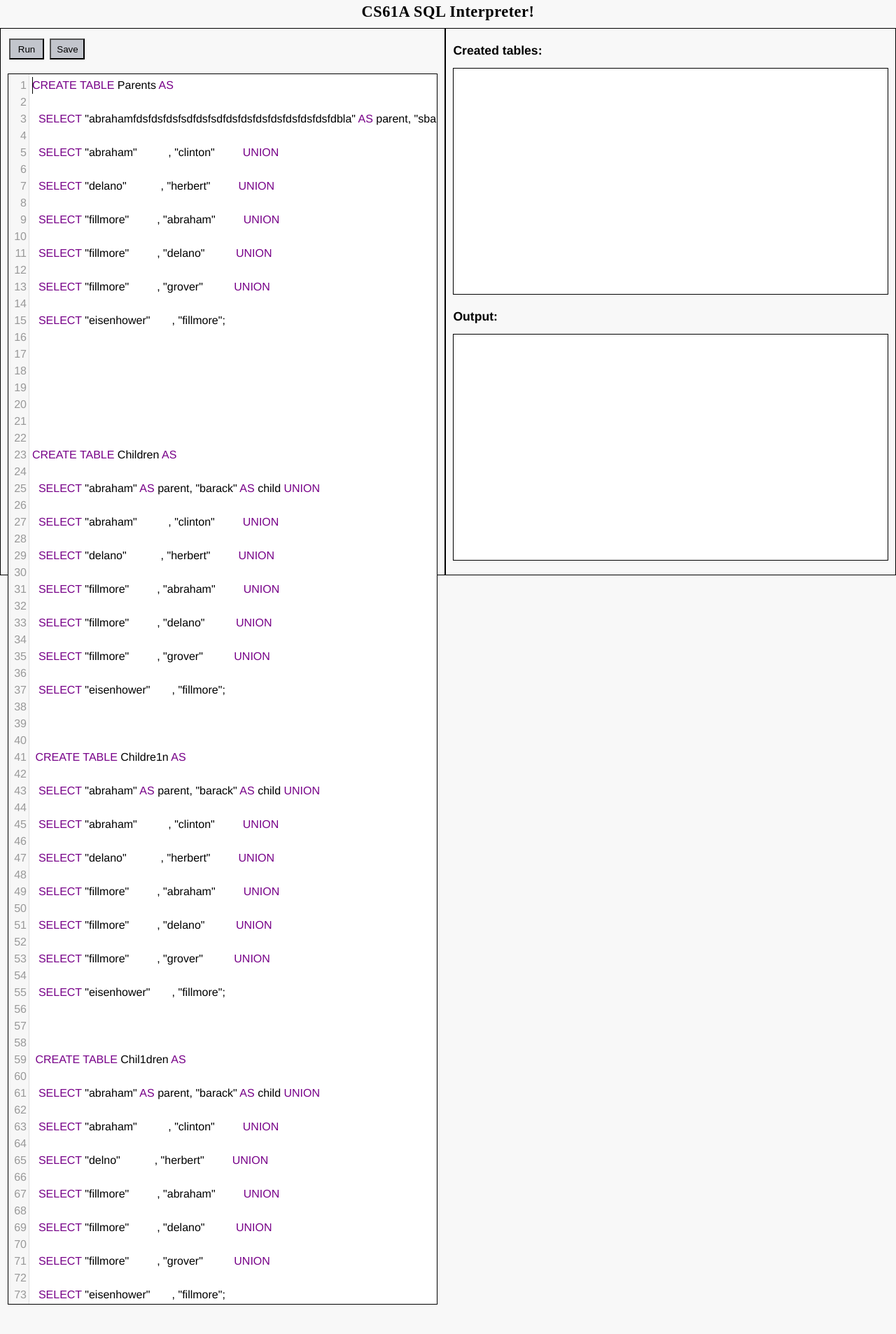
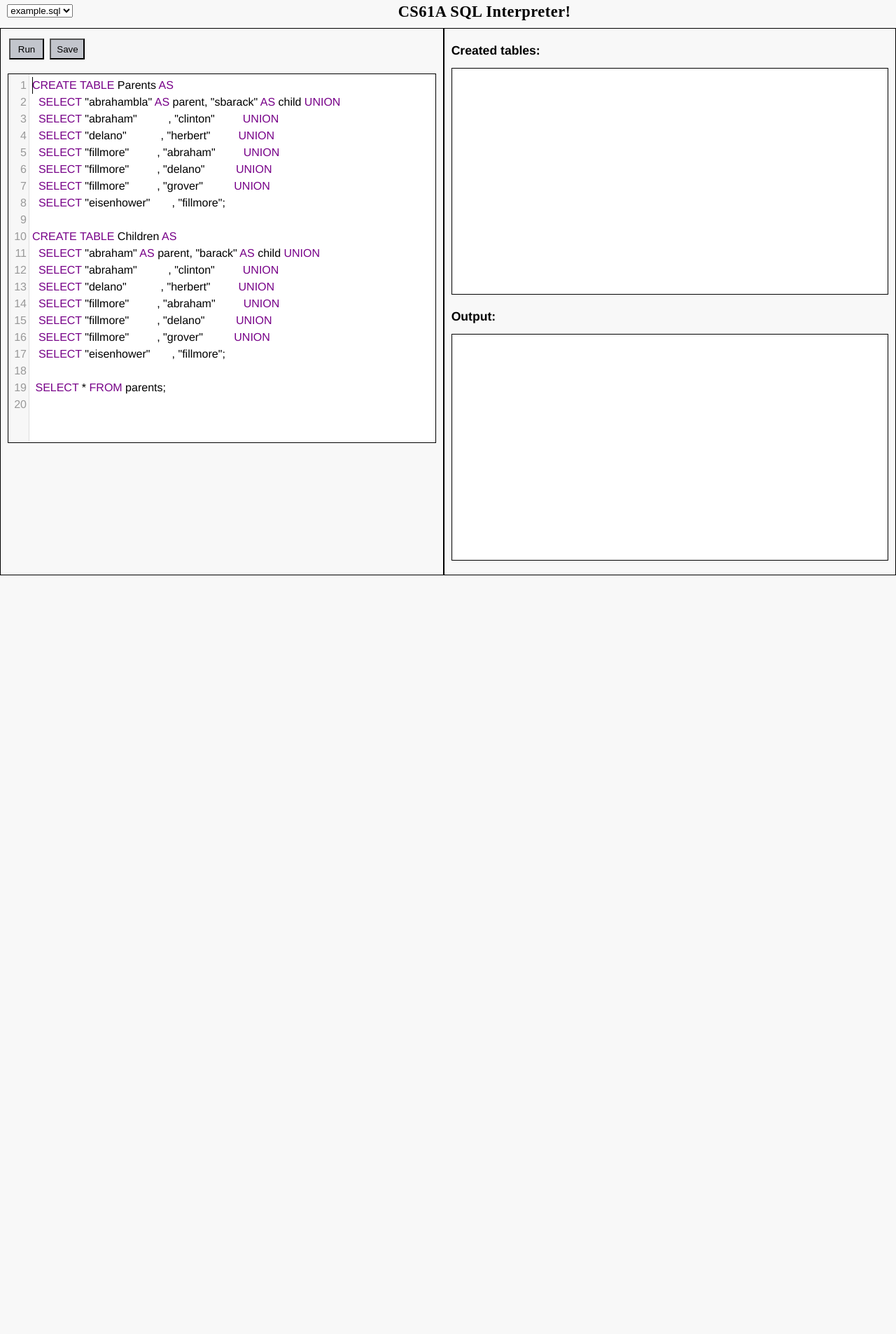
Before and after one commit to reinaw1012/SQL-Editor, a Flask app: page / in a window 1280 px wide. Shown: the top 1906 px of the page at 70% size. After the commit the page ends 822 px from the top, so only its background shows below. Run offline with Flask 2, Linux system fonts and the light colour scheme; some libraries are stand-ins or nearby versions; some web fonts are replaced.

Commit message:
fixed newlines bug

```diff
--- a/app/routes.py
+++ b/app/routes.py
@@ -2,43 +2,13 @@ from flask import render_template, flash, redirect, request, url_for
 from app import app
 from app.forms import CodeForm
 import sqlite3 as sql
+import os
 
-# def displayTable(query, conn):
-#     """ Returns a list of lists, where every nested list represents a row in the displayed table
-#     Arguments:
-#         query {str} -- a "create table" string query
-#     Returns:
-#         list -- represents the table created from the query
-#     """
-#     querylst = query.split()
-#     title = querylst[2]
-#     if querylst[3][0] == '(': #standard create table statement
-#         if querylst[3] == '(':
-#             querylst.pop(3)
-#         else:
-#             querylst[3] = querylst[3][1:]
-#         if querylst[-1] == ';':
-#             querylst.pop(-1)
-#             if querylst[-1] == ')':
-#                 querylst.pop(-1)
-#             else:
-#                 querylst[-1] = querylst[-1][:-1]
-#         elif querylst[-1] == ');':
-#             querylst.pop(-1)
-#         else:
-#             querylst[-1] = querylst[-1][:-2]
-#         tablelst = querylst[3::2]
-#     elif querylst[3].lower() == 'as': # AS create table statement
-#         index = query.lower().find(querylst[4].lower())
-#         result = conn.cursor().execute(query[index:])
-#         tablelst = [row for row in result]
-#     else:
-#         pass # Are there any other ways to create tables
-#     return title, tablelst
 
 def save(path,queries):
     f = open(path, "w")
-    f.write(queries)
+    for line in queries.splitlines():
+        f.write(line+'\n')
     f.close()
 
 def findCreatedTables(queries, conn):
@@ -55,11 +25,15 @@ def findCreatedTables(queries, conn):
             flash(f"SQL Error: {e}")
     return tablelst
 
+def get_sql_files():
+    dirs = os.listdir(os.getcwd())
+    return [d for d in dirs if '.sql' in d]
 
 @app.route('/', methods=['GET', 'POST'])
 @app.route('/index', methods=['GET', 'POST'])
 def index():
     form = CodeForm()
+    files=get_sql_files()
     data = []
     createdTables = []
     if form.validate_on_submit():
@@ -68,9 +42,6 @@ def index():
             with sql.connect('database.db') as conn:
                 queries = form.code.data
                 for query in queries.split(";"):
-                    # if "create table" in query.lower():
-                    #     title, table = displayTable(query, conn)
-                    #     createdTables.append([title,table])
                     try:
                         results = conn.cursor().execute(query)
                         resultTable = [row for row in results]
@@ -79,12 +50,9 @@ def index():
                     except sql.Error as e:
                         flash(f"SQL Error: {e}")
                 createdTables = findCreatedTables(queries, conn)
-                # print(findCreatedTables(queries, conn))
-                # print("===========")
-                # print(createdTables)
             save("example.sql",queries)
         if form.save.data:
             queries = form.code.data
             save("example.sql",queries)
 
-    return render_template('index.html', title='Home', createdTables = createdTables, data=data, form=form)
+    return render_template('index.html', title='Home', files = files, createdTables = createdTables, data=data, form=form)
--- a/app/static/style.css
+++ b/app/static/style.css
@@ -10,6 +10,12 @@
   font-weight: bold;
   letter-spacing: 0.5px;
   height: 5vh;
+}
+
+select {
+  float: left;
+  margin-left: .8vw;
+  margin-top: .8vh;
 }
 
 h1,h3 {
--- a/app/templates/index.html
+++ b/app/templates/index.html
@@ -15,6 +15,11 @@
     </head>
     <body>
         <div id='heading'>
+            <select>
+                {% for file in files %}
+                <option value={{file}}>{{file}}</option>
+                {% endfor %}
+            </select>
             <h1>CS61A SQL Interpreter!</h1>
         </div>
         <div class="flex-container" id = "outerFlex">
--- a/example.sql
+++ b/example.sql
@@ -1,77 +1,19 @@
 CREATE TABLE Parents AS
-
-  SELECT "abrahamfdsfdsfdsfsdfdsfsdfdsfdsfdsfdsfdsfdsfdsfdbla" AS parent, "sbarack" AS child UNION
-
+  SELECT "abrahambla" AS parent, "sbarack" AS child UNION
   SELECT "abraham"          , "clinton"         UNION
-
   SELECT "delano"           , "herbert"         UNION
-
   SELECT "fillmore"         , "abraham"         UNION
-
   SELECT "fillmore"         , "delano"          UNION
-
   SELECT "fillmore"         , "grover"          UNION
-
   SELECT "eisenhower"       , "fillmore";
 
-
-
-
-
-
-
 CREATE TABLE Children AS
-
   SELECT "abraham" AS parent, "barack" AS child UNION
-
   SELECT "abraham"          , "clinton"         UNION
-
   SELECT "delano"           , "herbert"         UNION
-
   SELECT "fillmore"         , "abraham"         UNION
-
   SELECT "fillmore"         , "delano"          UNION
-
   SELECT "fillmore"         , "grover"          UNION
-
   SELECT "eisenhower"       , "fillmore";
 
-
-
- CREATE TABLE Childre1n AS
-
-  SELECT "abraham" AS parent, "barack" AS child UNION
-
-  SELECT "abraham"          , "clinton"         UNION
-
-  SELECT "delano"           , "herbert"         UNION
-
-  SELECT "fillmore"         , "abraham"         UNION
-
-  SELECT "fillmore"         , "delano"          UNION
-
-  SELECT "fillmore"         , "grover"          UNION
-
-  SELECT "eisenhower"       , "fillmore";
-
-
-
- CREATE TABLE Chil1dren AS
-
-  SELECT "abraham" AS parent, "barack" AS child UNION
-
-  SELECT "abraham"          , "clinton"         UNION
-
-  SELECT "delno"           , "herbert"         UNION
-
-  SELECT "fillmore"         , "abraham"         UNION
-
-  SELECT "fillmore"         , "delano"          UNION
-
-  SELECT "fillmore"         , "grover"          UNION
-
-  SELECT "eisenhower"       , "fillmore";
-
-
-
  SELECT * FROM parents;
```
Also changed, not shown: other parts of app/static/style.css (+0 -3 lines), database.db.
